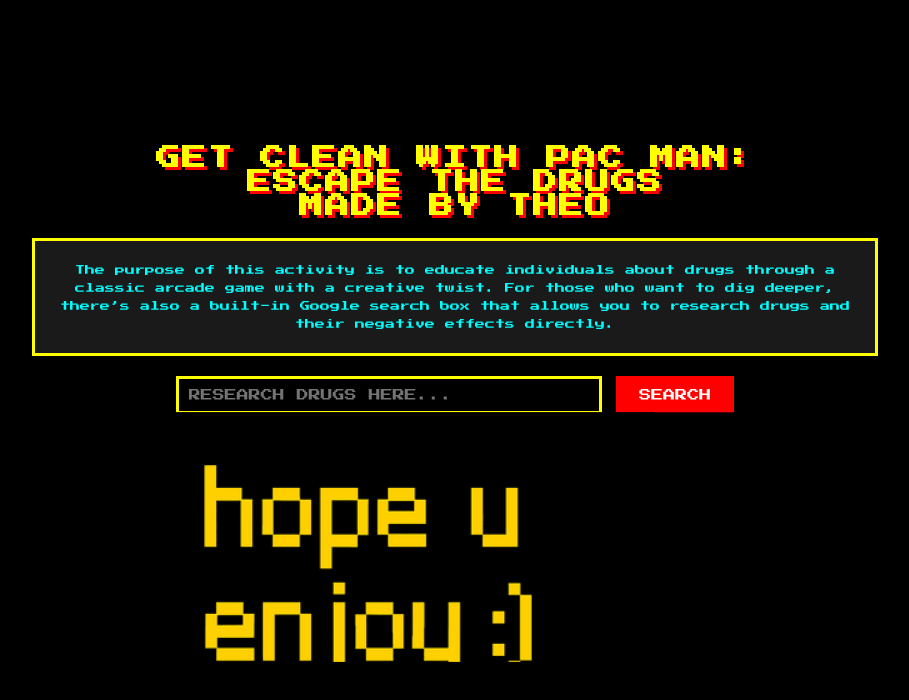
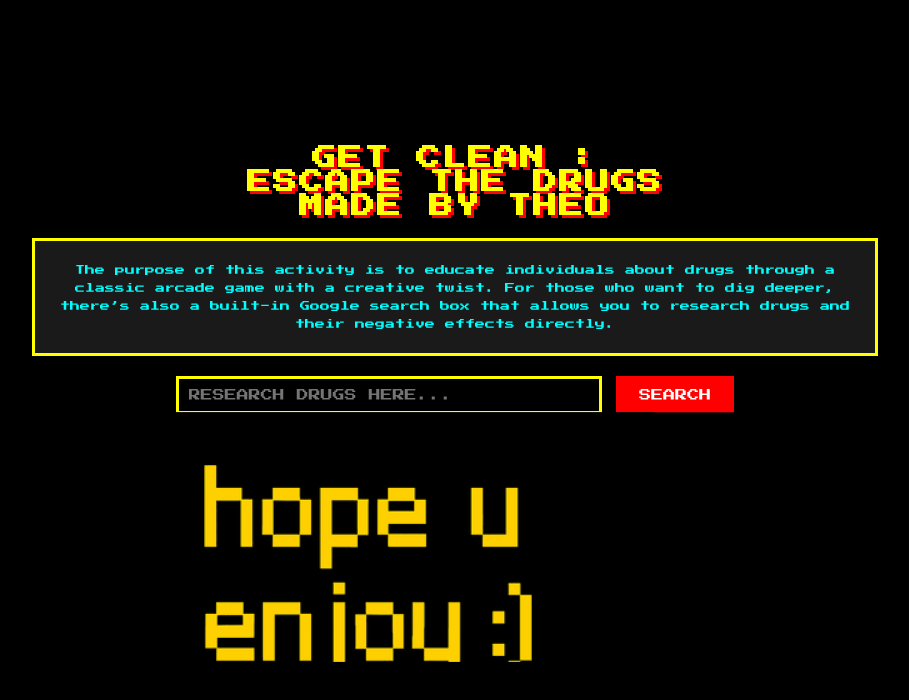
Before and after one commit to theocodesig/redribbonweekiby1, a plain HTML site: page index.html in a window 1280 px wide. Shown: the whole page, without its empty margins (185-1094 px from the left). Drawn offline with Linux system fonts and the light colour scheme; no server answers.

Commit message:
Update index.html againnnnn

```diff
--- a/index.html
+++ b/index.html
@@ -137,7 +137,7 @@
 <body bgcolor=#000000 text=#ffffff link=#4d90fe vlink=#551a8b alink=#ff0000>
   <center>
     <!-- Added visible title -->
-    <h1 class="game-title">GET CLEAN WITH PAC MAN:<br>ESCAPE THE DRUGS<br>MADE BY THEO</h1>
+    <h1 class="game-title">GET CLEAN :<br>ESCAPE THE DRUGS<br>MADE BY THEO</h1>
 
     <!-- Added educational description -->
     <div class="game-description">
```
